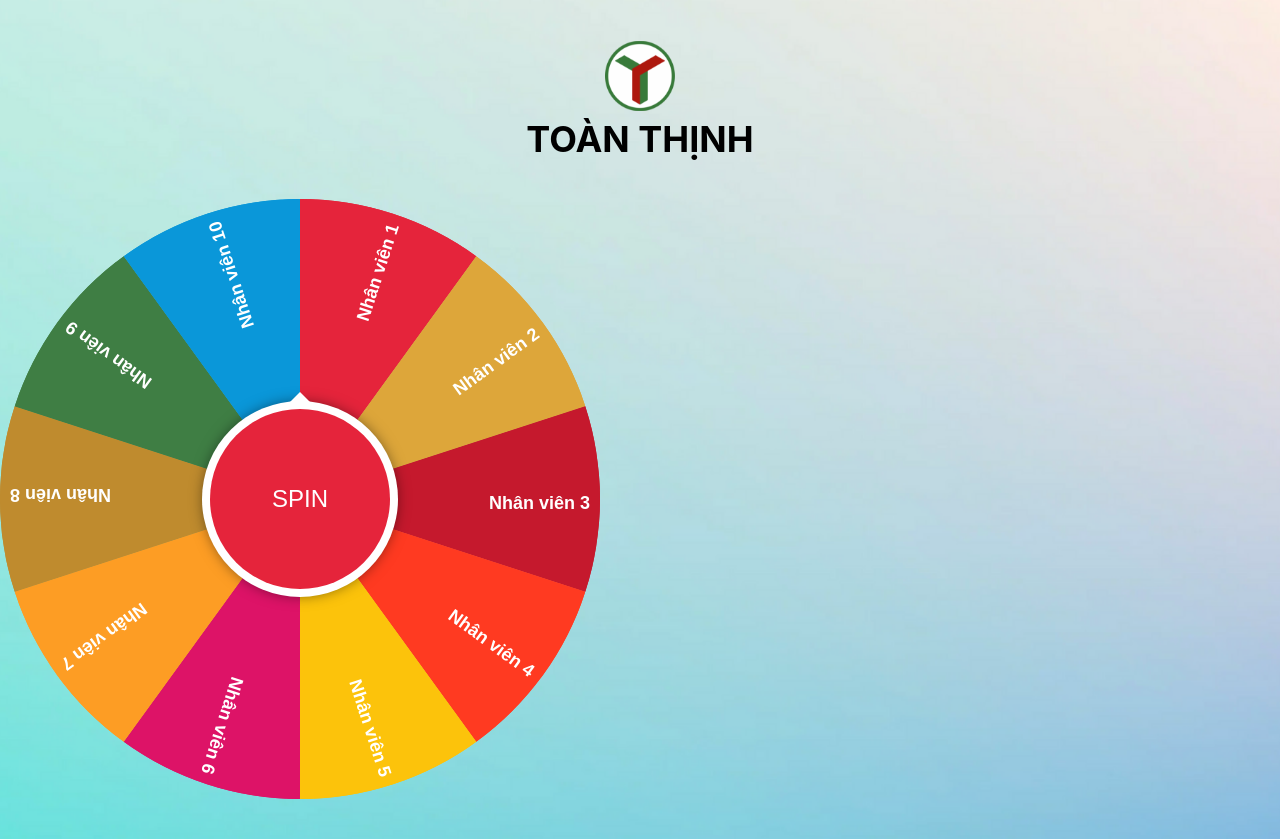
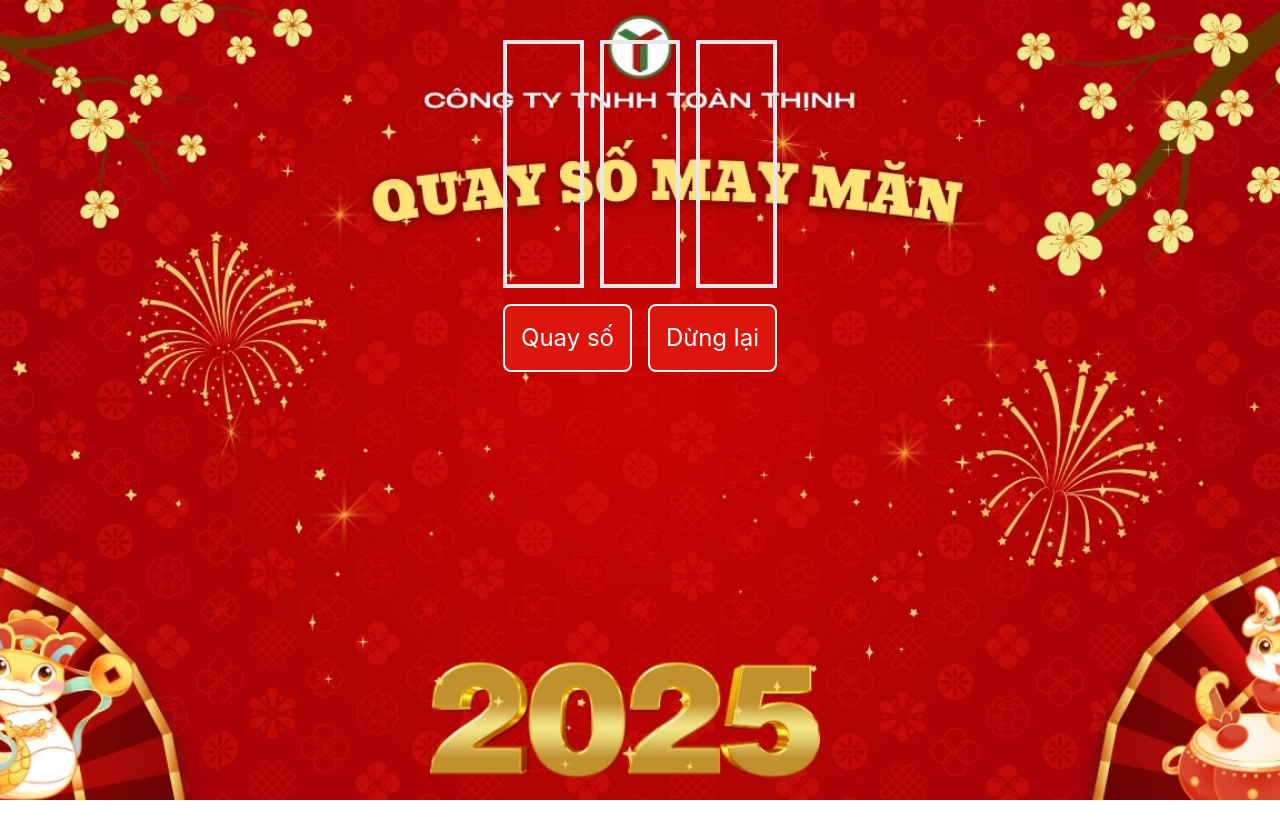
Before and after one commit to thuatamttc/tts-vote, a React (Create React App) app: page /lucky-wheel in a window 1280 px wide. After the commit the page ends 800 px from the top, so only its background shows below. Built offline with nearby package versions, Linux system fonts and the light colour scheme; no server answers.

Commit message:
update lucky wheel

```diff
--- a/package.json
+++ b/package.json
@@ -9,6 +9,8 @@
     "apexcharts": "^4.3.0",
     "clsx": "^2.1.1",
     "cra-template": "1.2.0",
+    "gsap": "^3.12.5",
+    "jquery": "^3.7.1",
     "js-cookie": "^3.0.5",
     "laravel-echo": "^1.17.1",
     "pusher-js": "^8.4.0-rc2",
@@ -19,6 +21,7 @@
     "react-router-dom": "^7.1.1",
     "react-scripts": "5.0.1",
     "react-select": "^5.9.0",
+    "react-spring": "^9.7.5",
     "socket.io-client": "^4.8.1"
   },
   "scripts": {
--- a/src/hooks/useAuth.js
+++ b/src/hooks/useAuth.js
@@ -30,7 +30,9 @@ const useAuth = () => {
         console.log('Đăng nhập thành công!');
         return { success: true, data };
       } else {
-        throw new Error(data.message || 'Đăng nhập thất bại');
+        console.log('data', data?.message);
+        setError(data?.message || 'Đăng nhập thất bại');
+        return { success: false, data };
       }
     } catch (err) {
       setError(err.message);
--- a/src/pages/Dashboard.jsx
+++ b/src/pages/Dashboard.jsx
@@ -80,7 +80,7 @@ const Dashboard = () => {
               },
             ]}
             type="bar"
-            height={350}
+            height={650}
           />
         </div>
         <div id="html-dist"></div>
--- a/src/pages/LuckyWheel.jsx
+++ b/src/pages/LuckyWheel.jsx
@@ -1,158 +1,316 @@
-import { useEffect, useRef, useState } from "react";
+import React, { useState, useEffect, useRef } from "react";
+import { gsap } from "gsap";
+import $ from "jquery";
 
-const sectors = [
-  { color: "#E5243B", label: "Nhân viên 1" },
-  { color: "#DDA63A", label: "Nhân viên 2" },
-  { color: "#C5192D", label: "Nhân viên 3" },
-  { color: "#FF3A21", label: "Nhân viên 4" },
-  { color: "#FCC30B", label: "Nhân viên 5" },
-  { color: "#DD1367", label: "Nhân viên 6" },
-  { color: "#FD9D24", label: "Nhân viên 7" },
-  { color: "#BF8B2E", label: "Nhân viên 8" },
-  { color: "#3F7E44", label: "Nhân viên 9" },
-  { color: "#0A97D9", label: "Nhân viên 10" },
-];
+const SlotMachine = () => {
+  const [textContent, setTextContent] = useState("How will you do?");
 
-const LuckyWheel = () => {
-  const canvasRef = useRef(null);
-  const spinButtonRef = useRef(null);
+  const [notStarted, setNotStarted] = useState(true);
 
-  const [winner, setWinner] = useState("");
+  const [isSpinning, setIsSpinning] = useState(false);
 
-  const wheelRef = useRef({
-    angVel: 0, // Angular velocity
-    ang: 0, // Angle in radians
-    friction: 0.991, // 0.995=soft, 0.99=mid, 0.98=hard
-  });
+  const [timer, setTimer] = useState(20);
 
-  const rand = (m, M) => Math.random() * (M - m) + m;
-  const tot = sectors.length;
-  const PI = Math.PI;
-  const TAU = 2 * PI;
-  const arc = TAU / sectors.length;
+  const timerRef = useRef(null);
 
-  const showResult = (winner) => {
-    setWinner(winner);
+  useEffect(() => {
+    const items = gsap.utils.toArray(".item");
 
+    const finishScroll = () => {
+      items.forEach((item) => {
+        gsap.to(item, {
+          onComplete: () => {
+            const activeItem1 =
+              document.querySelector("#col1 .item.active")?.dataset.content;
+            const activeItem2 =
+              document.querySelector("#col2 .item.active")?.dataset.content;
+            const activeItem3 =
+              document.querySelector("#col3 .item.active")?.dataset.content;
+
+            if (!notStarted) {
+              if (activeItem1 === activeItem2 && activeItem2 === activeItem3) {
+                setTextContent(
+                  `You won, woohoo! Everyone gets ${activeItem1}s!`
+                );
+              } else if (
+                activeItem1 !== activeItem2 &&
+                activeItem2 !== activeItem3 &&
+                activeItem1 !== activeItem3
+              ) {
+                setTextContent("Bad luck, you lost");
+              } else {
+                setTextContent(
+                  `Close but no ${
+                    activeItem1 || activeItem2 || activeItem3
+                  }s for you. Why not try again?`
+                );
+              }
+            }
+          },
+        });
+      });
+    };
+
+    const timeline = gsap.timeline({ onComplete: finishScroll });
+
+    timeline
+      .set(".ring", { rotationX: -90 })
+      .set(".item", {
+        rotateX: (i) => i * -36,
+        transformOrigin: "50% 50% -220px",
+        z: 220,
+      })
+      .to(
+        "#ring1",
+        {
+          rotationX: gsap.utils.random(-1440, 1440, 36),
+          duration: 0,
+          ease: "power3",
+        },
+        "<="
+      )
+      .to(
+        "#ring2",
+        {
+          rotationX: gsap.utils.random(-1440, 1440, 36),
+          duration: 0,
+          ease: "power3",
+        },
+        "<="
+      )
+      .to(
+        "#ring3",
+        {
+          rotationX: gsap.utils.random(-1440, 1440, 36),
+          duration: 0,
+          ease: "power3",
+        },
+        "<="
+      );
+  }, [notStarted]);
+
+  const startTimer = () => {
+    setTimer(20);
+    if (timerRef.current) clearInterval(timerRef.current);
+
+    timerRef.current = setInterval(() => {
+      setTimer((prev) => {
+        if (prev <= 1) {
+          clearInterval(timerRef.current);
+          setIsSpinning(false);
+          return 0;
+        }
+        return prev - 1;
+      });
+    }, 1000);
+  };
+
+  const spinWheels = () => {
+    setTextContent("Round and round it goes...");
+    setNotStarted(false);
+    setIsSpinning(true);
+    $(".ring .item").removeClass("active");
+    startTimer();
+
+    const animate = () => {
+      const minRotation = 5400;
+      const maxRotation = 8640;
+
+      const random1 = gsap.utils.random(minRotation, maxRotation, 36);
+      const random2 = gsap.utils.random(minRotation, maxRotation, 36);
+      const random3 = gsap.utils.random(minRotation, maxRotation, 36);
+
+      const scrollCells = gsap.timeline({
+        onComplete: () => {
+          if (isSpinning) {
+            requestAnimationFrame(animate);
+          }
+        },
+      });
+
+      scrollCells
+        .to(
+          "#ring1",
+          {
+            rotationX: `+=${random1}`,
+            duration: 20,
+            ease: "power2.inOut",
+          },
+          "<"
+        )
+        .to(
+          "#ring2",
+          {
+            rotationX: `+=${random2}`,
+            duration: 20,
+            ease: "power2.inOut",
+          },
+          "<"
+        )
+        .to(
+          "#ring3",
+          {
+            rotationX: `+=${random3}`,
+            duration: 20,
+            ease: "power2.inOut",
+          },
+          "<"
+        )
+        .play();
+    };
+
+    animate();
+  };
+
+  // Hàm tạo số ngẫu nhiên từ 1-180
+  const generateRandomNumber = () => {
+    // Random từ 1 đến 180
+    const randomNum = Math.floor(Math.random() * 180) + 1;
+
+    // Format số để luôn có 3 chữ số (thêm số 0 vào trước nếu cần)
+    const formattedNumber = randomNum.toString().padStart(3, '0');
+
+    // Tách thành từng chữ số
+    const result = {
+      fullNumber: randomNum,
+      formattedNumber,
+      firstDigit: parseInt(formattedNumber[0]),
+      secondDigit: parseInt(formattedNumber[1]),
+      thirdDigit: parseInt(formattedNumber[2])
+    };
+
+    console.log('Số ngẫu nhiên được tạo:', result);
+    return result;
+  };
+
+  const stopSpinning = () => {
+    setIsSpinning(false);
+    gsap.killTweensOf([".ring"]);
+
+    // Lấy số mục tiêu
+    const randomResult = generateRandomNumber();
+
+
+    // Thêm vòng quay phụ (2-3 vòng)
+    const extraRotation = 720; // Cố định 2 vòng để đảm bảo chính xác
+
+    // Tính góc quay cho từng số
+    // Số 0 ở góc 0°, số 1 ở góc 36°, số 2 ở góc 72°, ...
+    const angle1 = randomResult.firstDigit * 36;
+    const angle2 = randomResult.secondDigit * 36;
+    const angle3 = randomResult.thirdDigit * 36;
+
+    // Tính góc quay cuối cùng (thêm 4° để điều chỉnh độ lệch)
+    const targetRotation1 = extraRotation + angle1 + 4;
+    const targetRotation2 = extraRotation + angle2 + 4;
+    const targetRotation3 = extraRotation + angle3 + 4;
+
+
+    // Animation dừng từ từ
+    gsap.to("#ring1", {
+      rotationX: targetRotation1,
+      duration: 2,
+      ease: "power3.out"
+    });
+
+    gsap.to("#ring2", {
+      rotationX: targetRotation2,
+      duration: 4,  // Tăng thời gian để chính xác hơn
+      ease: "power3.out"
+    });
+
+    gsap.to("#ring3", {
+      rotationX: targetRotation3,
+      duration: 6,  // Tăng thời gian để chính xác hơn
+      ease: "power3.out",
+      onComplete: () => {
+        $(".ring .item").removeClass("active");
+        const items = document.querySelectorAll(".item");
+        items.forEach(item => {
+          const rotation = gsap.getProperty(item, "rotationX");
+          if (rotation % 360 === 0) {
+            item.classList.add("active");
+          }
+        });
+
+
+        setTextContent(`Số trúng thưởng: ${randomResult.formattedNumber}`);
+      }
+    });
   };
 
   useEffect(() => {
-    const canvas = canvasRef.current;
-    const ctx = canvas.getContext("2d");
-    const dia = ctx.canvas.width;
-    const rad = dia / 2;
-
-    const getIndex = () =>
-      Math.floor(tot - (wheelRef.current.ang / TAU) * tot) % tot;
-
-    const drawSector = (sector, i) => {
-      const ang = arc * i;
-      ctx.save();
-      // COLOR
-      ctx.beginPath();
-      ctx.fillStyle = sector.color;
-      ctx.moveTo(rad, rad);
-      ctx.arc(rad, rad, rad, ang, ang + arc);
-      ctx.lineTo(rad, rad);
-      ctx.fill();
-      // TEXT
-      ctx.translate(rad, rad);
-      ctx.rotate(ang + arc / 2);
-      ctx.textAlign = "right";
-      ctx.fillStyle = "#fff";
-      ctx.font = "bold 18px sans-serif";
-      ctx.fillText(sector.label, rad - 10, 10);
-      ctx.restore();
-    };
-
-    const rotate = () => {
-      const sector = sectors[getIndex()];
-      canvas.style.transform = `rotate(${wheelRef.current.ang - PI / 2}rad)`;
-      if (spinButtonRef.current) {
-        spinButtonRef.current.textContent = !wheelRef.current.angVel
-          ? "SPIN"
-          : sector.label;
-        spinButtonRef.current.style.background = sector.color;
+    return () => {
+      if (timerRef.current) {
+        clearInterval(timerRef.current);
       }
     };
-
-    const frame = () => {
-      if (!wheelRef.current.angVel) {
-        if (wheelRef.current.isSpinning) {
-          console.log(
-            "wheelRef.current.isSpinning",
-            wheelRef.current.isSpinning
-          );
-          // Khi vừa dừng quay, hiển thị kết quả
-          const winner = sectors[getIndex()].label;
-          showResult(winner);
-          wheelRef.current.isSpinning = false;
-        }
-        return;
-      }
-      wheelRef.current.angVel *= wheelRef.current.friction;
-      if (wheelRef.current.angVel < 0.002) wheelRef.current.angVel = 0;
-      wheelRef.current.ang += wheelRef.current.angVel;
-      wheelRef.current.ang %= TAU;
-      rotate();
-    };
-
-    const engine = () => {
-      frame();
-      requestAnimationFrame(engine);
-    };
-
-    // Initialize
-    sectors.forEach(drawSector);
-    rotate();
-    engine();
   }, []);
-
-  const handleSpin = () => {
-    if (!wheelRef.current.angVel) {
-      wheelRef.current.angVel = rand(0.25, 0.45);
-      wheelRef.current.isSpinning = true;
-    }
-  };
 
   return (
     <div
-      className="bg-cover bg-top min-h-[100vh] h-full"
-      style={{ backgroundImage: `url('/images/bglucky.png')` }}
+      className="bg-cover bg-top min-h-[100vh] h-full py-[20px] lg:py-[40px]"
+      style={{ backgroundImage: `url('/images/bg-lucky.jpg')` }}
     >
-      <div className="py-[40px] container mx-auto">
-        <div className="flex justify-center items-center">
-          <img src={"/images/logo.svg"} alt="logo" className="w-[70px]" />
-        </div>
-        <h1 className="text-2xl lg:text-4xl font-bold mt-2 text-center">
-          TOÀN THỊNH
-        </h1>
-        <div className="flex justify-between mt-10">
-          <div id="wheelOfFortune" className="">
-            <canvas
-              ref={canvasRef}
-              id="wheel"
-              width="600"
-              height="600"
-            ></canvas>
-            <button onClick={handleSpin} ref={spinButtonRef} id="spin">
-              Rotar
-            </button>
+      <div className="container">
+        <div className="flex justify-center">
+          <div className={`stage ${notStarted ? "notstarted" : ""}`}>
+            <div className="grid grid-cols-3 gap-4">
+              <div key={1} id={`col1`} className="col third wheel border-[4px] ">
+                <div className="container ">
+                  <ul id={`ring1`} className={`ring  ? "held" : ""}`}>
+                    {["0", "1", "0", "1", "0", "1", "0", "1", "0", "1"].map(
+                      (emoji, i) => (
+                        <li key={i} data-content={emoji} className="item">
+                          <span>{emoji}</span>
+                        </li>
+                      )
+                    )}
+                  </ul>
+                </div>
+              </div>
+              {[2, 3].map((col) => (
+                <div
+                  key={col}
+                  id={`col${col}`}
+                  className="col third wheel border-[4px] "
+                >
+                  <div className="container ">
+                    <ul id={`ring${col}`} className={`ring  ? "held" : ""}`}>
+                      {["0" ,"1", "2", "3", "4", "5", "6", "7", "8", "9"].map(
+                        (emoji, i) => (
+                          <li key={i} data-content={emoji} className="item">
+                            <span>{emoji}</span>
+                          </li>
+                        )
+                      )}
+                    </ul>
+                  </div>
+                </div>
+              ))}
+            </div>
+            <div className="mt-4 flex gap-4 justify-center">
+              <button
+                onClick={spinWheels}
+                disabled={isSpinning}
+                className="trigger text-2xl p-4 rounded-lg border-2 border-white text-white bg-[#dd160d]"
+              >
+                Quay số
+              </button>
+
+              <button
+                onClick={stopSpinning}
+                className="trigger text-2xl p-4 rounded-lg border-2 border-white text-white bg-[#dd160d]"
+                disabled={!isSpinning}
+              >
+                Dừng lại
+              </button>
+            </div>
           </div>
-          {winner && (
-            <div className="flex flex-col align-items-start justify-center flex-1">
-              <h2 className="text-3xl font-bold">🎉 Chúc mừng!</h2>
-              <div className="mt-10">
-              <h3 className="text-blue-600 font-bold text-2xl">
-                {winner}
-              </h3>
-              </div>
-            </div>
-          )}
         </div>
       </div>
     </div>
   );
 };
 
-export default LuckyWheel;
+export default SlotMachine;
--- a/src/style/index.css
+++ b/src/style/index.css
@@ -2,6 +2,7 @@
 @tailwind components;
 @tailwind utilities;
 
+@import './lotteryWheel.css';
 @keyframes fadeIn {
   from {
     opacity: 0;
--- /dev/null
+++ b/src/style/lotteryWheel.css
@@ -0,0 +1,196 @@
+* {
+  margin: 0;
+  padding: 0;
+  box-sizing: border-box;
+}
+
+body {
+  margin: 0;
+ /* W3C, IE 10+/ Edge, Firefox 16+, Chrome 26+, Opera 12+, Safari 7+ */
+}
+
+html,
+body {
+  font-family: "Ubuntu", sans-serif;
+  font-weight: 400;
+}
+svg,
+ul,
+li,
+.container {
+  position: absolute;
+  min-width: 40px;
+}
+.stage {
+  margin-top: 400px;
+  width: 40%;
+  display: flex;
+  flex-direction: column;
+  height: 200px;
+  position: relative;
+  justify-content: center;
+}
+.results,
+.button-area {
+  padding: 20px 0;
+  text-align: center;
+  margin: auto;
+  display: flex;
+  flex-direction: column;
+  justify-content: center;
+}
+.results {
+  margin-top: 0;
+}
+.button-area {
+  margin-bottom: 0;
+}
+button {
+  text-align: center;
+  display: inline-block;
+  top: 25px;
+  border-radius: 5px;
+  font-size: 1.5em;
+  padding: 10px 27px;
+  background: transparent;
+  border: 2px solid white;
+  color: white;
+  transition: all 0.2s ease;
+  font-weight: 500;
+  font-family: "Ubuntu", sans-serif;
+}
+button:hover,
+button:focus-visible {
+  background: white;
+  color: #16a085;
+  border-color: #16a085;
+}
+.ring,
+.item,
+.console-outer {
+  width: 100%;
+  height: 100%;
+  transform-style: preserve-3d;
+  user-select: none;
+  box-shadow: none;
+}
+
+.ring {
+  box-shadow: none !important;
+}
+.row.console {
+  flex: 1 1 auto;
+  display: flex;
+  max-height: 520px;
+  flex-direction: column;
+  justify-content: center;
+  margin: 20px 0;
+  width: 100%;
+}
+.console-outer {
+  max-height: 460px;
+  min-height: 130px;
+  flex: 1 1 auto;
+  box-shadow: 0 5px 20px 0px #07352b80;
+  display: flex;
+  flex-direction: row;
+  max-width: 465px;
+  margin: auto;
+  margin-bottom: 20px;
+  gap: 2px;
+  border: 15px solid black;
+  border-left: none;
+  border-right: none;
+  border-radius: 15px;
+}
+
+.col.wheel {
+  padding: 0 60px;
+  max-height: 430px;
+  min-height: 180px;
+  height: 100%;
+  overflow: hidden;
+  margin: auto;
+  flex: 0 0 calc(33.333333333% - 2px);
+  max-width: calc(33.333333333% - 2px);
+  position: relative;
+  background-color: #dd160d;
+}
+.console-outer:after {
+  position: absolute;
+  top: 0;
+  left: 0;
+  width: 100%;
+  height: 100%;
+  content: " ";
+}
+
+.container {
+  perspective: 2000px;
+  width: 100px;
+  height: 130px;
+  left: 50%;
+  top: 50%;
+  transform: translate(-50%, -50%);
+  position: relative;
+}
+ul {
+  list-style: none;
+  padding: 0;
+}
+.item {
+  display: flex;
+  justify-content: center;
+  vertical-align: center;
+  margin: auto;
+  border-radius: 5px;
+  backface-visibility: hidden;
+  opacity: 0.8;
+  color: #fff;
+  font-weight: 900;
+  font-size: 45px;
+}
+.item span {
+  font-size: 2.5em;
+  margin: auto;
+}
+
+.item.active {
+
+  opacity: 1;
+}
+
+.results {
+  width: 100%;
+  display: flex;
+  justify-content: center;
+  flex-direction: column;
+  position: relative;
+}
+.results div {
+  font-size: 20px;
+  text-align: center;
+  color: white;
+}
+.stage.notstarted .active {
+  box-shadow: none;
+}
+
+.holdcontrols {
+  max-width: 465px;
+  width: 100%;
+  display: flex;
+  margin: auto;
+  margin-top: 0;
+}
+.holdcontrols .col {
+  padding: 10px 0;
+  padding-top: 0;
+  text-align: center;
+  flex: 0 0 calc(33.333333333% - 2px);
+  max-width: calc(33.333333333% - 2px);
+}
+.holdcontrols button {
+  font-size: 1em;
+  padding: 5px 25px;
+}
```
Also changed, not shown: src/pages/Login.jsx (+5 -2 lines), public/images/bg-lucky.jpg (added), 1 other file (tests, documents, lock files or other folders).
